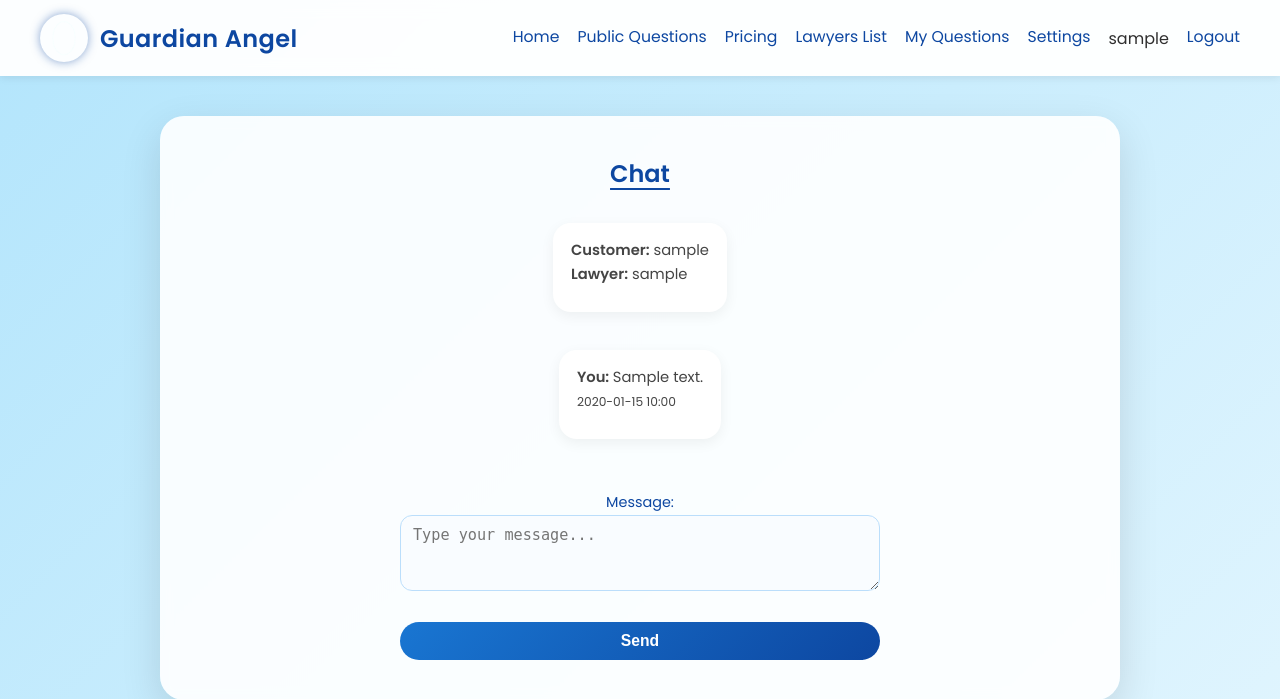
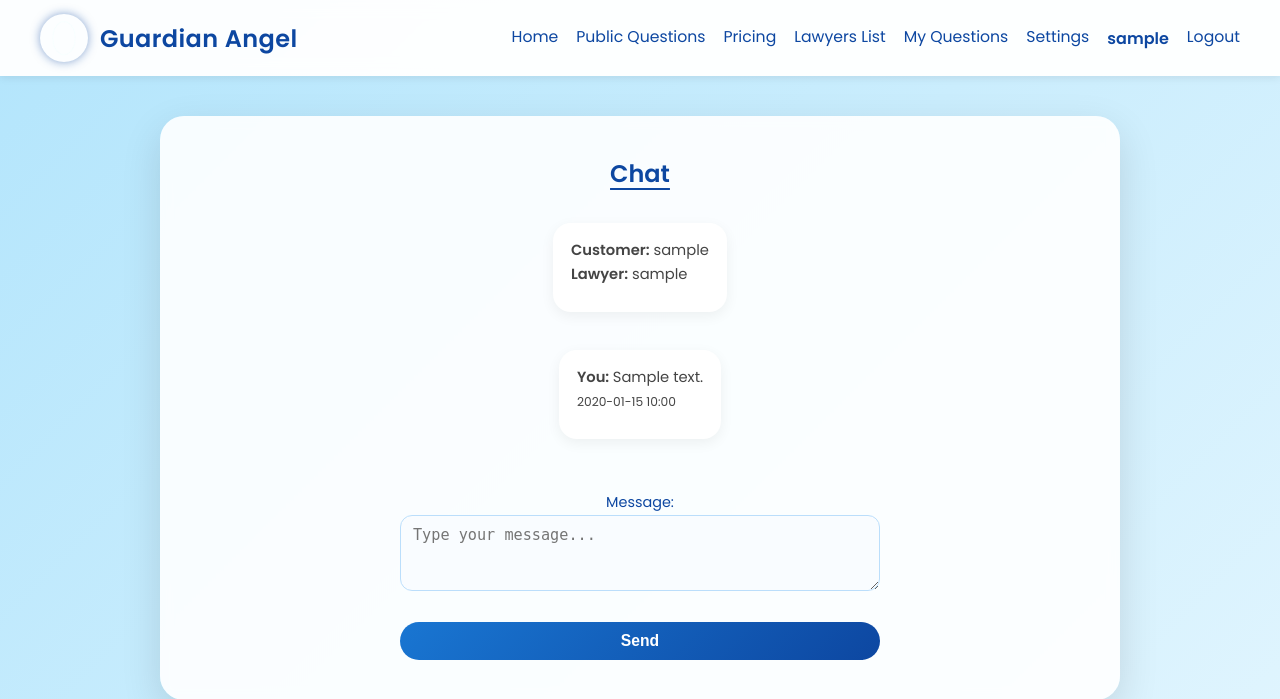
Before and after one commit to haiderhabibi1-bot/guardianangel, a Django app: page /chat/1/ in a window 1280 px wide. Shown: the top 699 px of the page. Run offline with Django 5.2, Linux system fonts and the light colour scheme; a user stored in the database is signed in; tables that the repository leaves empty hold one stand-in row (values such as "Sample post").

Commit message:
Update style.css

```diff
--- a/core/static/core/css/style.css
+++ b/core/static/core/css/style.css
@@ -1,5 +1,5 @@
 /* ======================================
-   GUARDIAN ANGEL - STYLE.CSS (FINAL + TITLES ALL PAGES)
+   GUARDIAN ANGEL - STYLE.CSS (FINAL)
    ====================================== */
 
 /* RESET */
@@ -50,14 +50,7 @@ body {
 }
 
 /* =======================================================
-   PAGE TITLES (APPLIES TO ALL MAIN TITLES INSIDE PAGES)
-   - About Us / À propos
-   - Public Questions
-   - Pricing
-   - Login
-   - Get Started
-   - Create your client account
-   - Lawyer registration
+   PAGE TITLES (ALL MAIN TITLES INSIDE PAGES)
    ======================================================= */
 
 .content h1,
@@ -78,7 +71,7 @@ body {
     margin-bottom: 8px;
 }
 
-/* Sub-headings (kept clean) */
+/* Sub-headings */
 .content h3 {
     color: #0d47a1;
     margin-bottom: 6px;
@@ -99,7 +92,7 @@ body {
     margin-left: 18px;
 }
 
-/* NAVBAR (DESKTOP - UNCHANGED) */
+/* NAVBAR */
 .navbar {
     display: flex;
     justify-content: space-between;
@@ -173,6 +166,12 @@ body {
     width: 100%;
 }
 
+/* user label in nav */
+.nav-user-label {
+    font-weight: 600;
+    color: #0d47a1;
+}
+
 /* BUTTONS */
 button,
 .btn {
@@ -199,7 +198,7 @@ button:hover,
     box-shadow: 0 4px 12px rgba(21, 101, 192, 0.35);
 }
 
-/* FORMS (login, register, etc.) */
+/* FORMS */
 form {
     display: flex;
     flex-direction: column;
@@ -258,6 +257,7 @@ select:focus {
     color: #0d47a1;
     margin-bottom: 6px;
     font-size: 1.02rem;
+    text-align: left;
 }
 
 .question-card p {
@@ -277,7 +277,7 @@ select:focus {
 }
 
 /* ======================================
-   MOBILE ONLY (DESKTOP UNCHANGED)
+   MOBILE ONLY
    ====================================== */
 @media (max-width: 768px) {
     .navbar {
```
